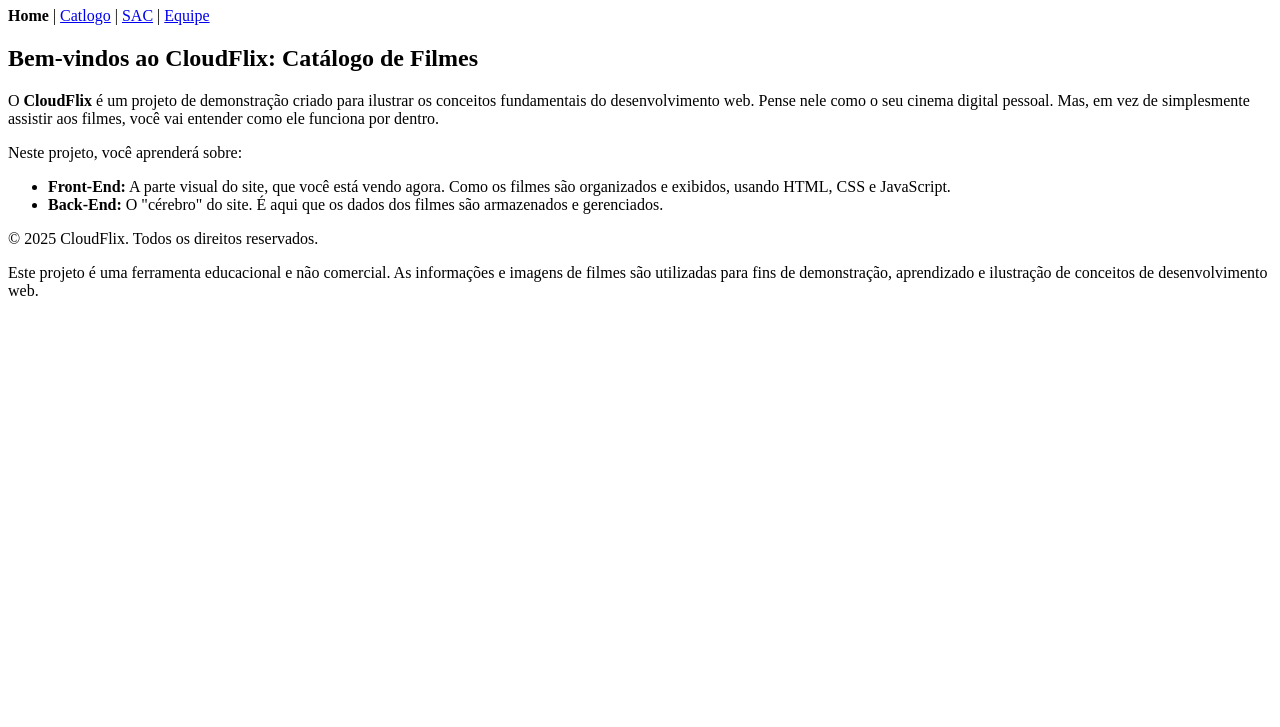
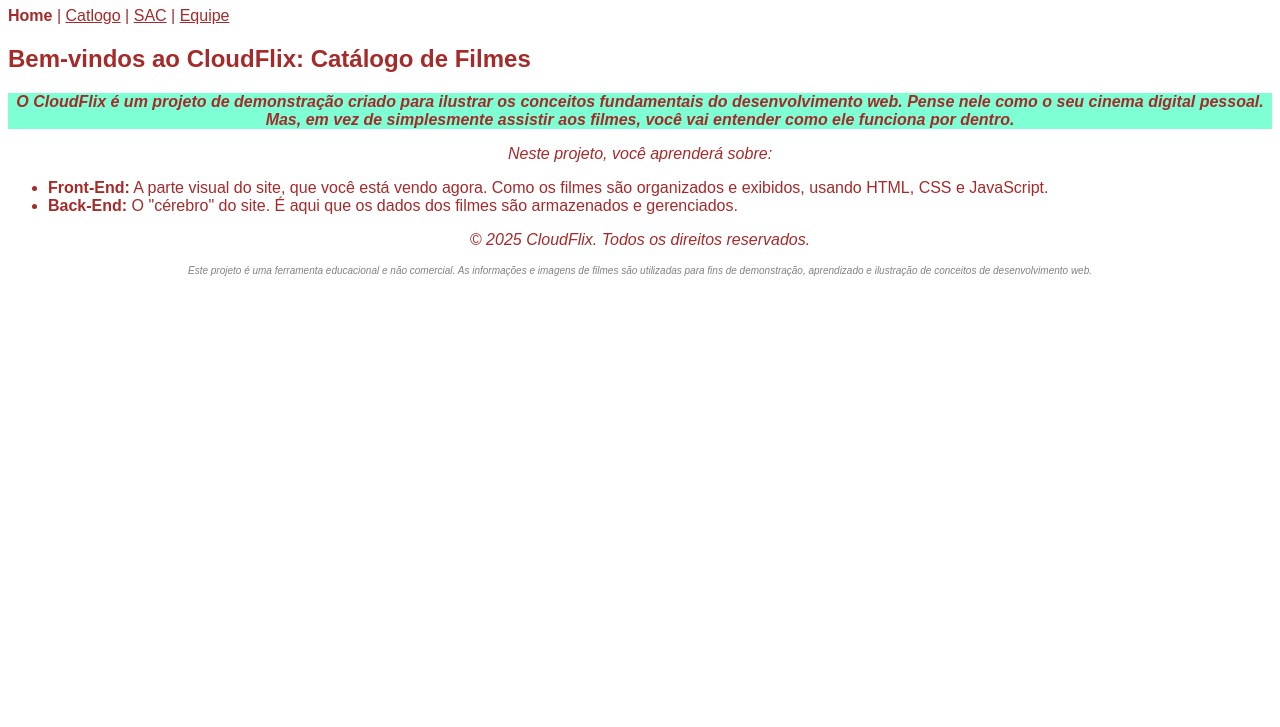
Before and after one commit to Lucas-Kauan10/cloudflix, a plain HTML site: page index.html in a window 1280 px wide. Shown: the part 73-800 px from the top of the page. Drawn offline with Linux system fonts and the light colour scheme.

Commit message:
aula de segunda- primeira aula de css

```diff
--- /dev/null
+++ b/css/style.css
@@ -0,0 +1,16 @@
+* {
+font-family: Arial, Helvetica, sans-serif;
+color:brown;
+}
+p {
+text-align: center;
+font-style: italic;
+}
+.paragrafo-cinza {
+color: gray;
+font-size: x-small;
+}
+#p1 {
+background-color: aquamarine;
+font-weight: bolder;
+}
--- a/index.html
+++ b/index.html
@@ -3,6 +3,9 @@
 <head>
     <meta charset="UTF-8">
     <meta name="viewport" content="width=device-width, initial-scale=1.0">
+
+   <link rel="stylesheet" type="text/CSS" href="../css/style.css">
+
     <title>CloundFlix</title>
 </head>
 <body>
@@ -17,7 +20,7 @@
     </nav>
     <main>
 <h2>Bem-vindos ao CloudFlix: Catálogo de Filmes</h2>
-<p>
+<p id="p1">
     O <strong>CloudFlix</strong> é um projeto de demonstração criado para ilustrar os conceitos fundamentais do desenvolvimento web. Pense nele como o seu cinema digital pessoal. Mas, em vez de simplesmente assistir aos filmes, você vai entender como ele funciona por dentro.
 </p>
 <p>
@@ -36,7 +39,7 @@
 <p>
     © 2025 CloudFlix. Todos os direitos reservados.
 </p>
-<p>
+<p class="paragrafo-cinza">
     Este projeto é uma ferramenta educacional e não comercial. As informações e imagens de filmes são utilizadas para fins de demonstração, aprendizado e ilustração de conceitos de desenvolvimento web.
 </p>
     </footer>
```
Also changed, not shown: catalogo.html (+4 -0 lines), equipe.html (+3 -0 lines), sac.html (+3 -0 lines).
